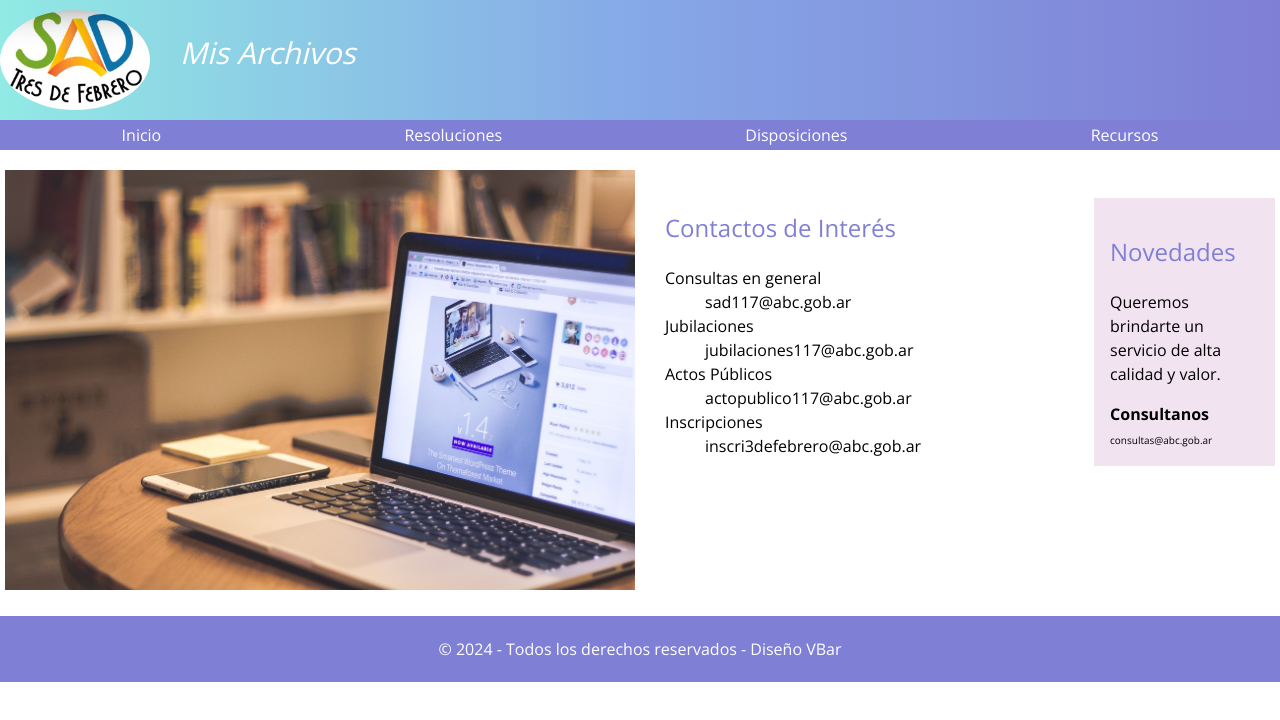
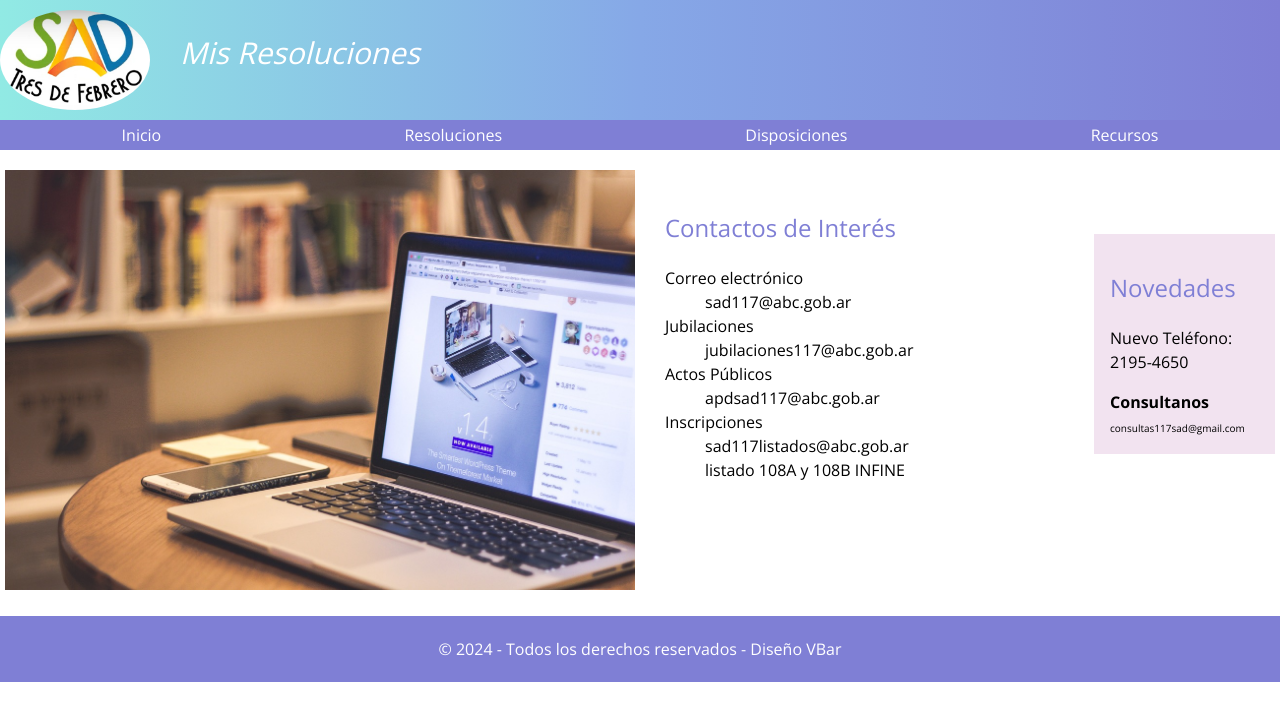
Before and after one commit to VBDeveloper2075/sitio-resoluciones, a website built with Vite: page index.html in a window 1280 px wide. Built offline with nearby package versions, Linux system fonts and the light colour scheme.

Commit message:
logo y datos

```diff
--- a/index.html
+++ b/index.html
@@ -3,7 +3,8 @@
   <head>
     <meta charset="UTF-8" />
     <meta name="viewport" content="width=device-width, initial-scale=1.0" />
-    <title>Vero</title>
+    <title>SAD 3deF</title>
+    <link rel="icon" type="image/jpeg" href="./img/logoSad.jpg" />
     <link rel="preconnect" href="https://fonts.googleapis.com" />
     <link rel="preconnect" href="https://fonts.gstatic.com" crossorigin />
     <link
@@ -17,7 +18,7 @@
     <header>
       <div class="holder">
         <img src="./img/logoSad.jpg" class="logo" />
-        <h1>Mis Archivos</h1>
+        <h1>Mis Resoluciones</h1>
       </div>
     </header>
     <nav>
@@ -38,22 +39,23 @@
           Contactos de Interés
         </h2>
         <dl>
-          <dt>Consultas en general</dt>
+          <dt>Correo electrónico</dt>
           <dd>sad117@abc.gob.ar</dd>
           <dt>Jubilaciones</dt>
           <dd>jubilaciones117@abc.gob.ar</dd>
           <dt>Actos Públicos</dt>
-          <dd>actopublico117@abc.gob.ar</dd>
+          <dd>apdsad117@abc.gob.ar</dd>
           <dt>Inscripciones</dt>
-          <dd>inscri3defebrero@abc.gob.ar</dd>
+          <dd>sad117listados@abc.gob.ar</dd>
+          <dd>listado 108A y 108B INFINE</dd>
         </dl>
       </section>
       <section class="novedades">
         <h2>Novedades</h2>
         <div class="consultanos">
-          <p>Queremos brindarte un servicio de alta calidad y valor.</p>
+          <p>Nuevo Teléfono: 2195-4650</p>
           <span class="cita">Consultanos</span>
-          <span class="autor">consultas@abc.gob.ar</span>
+          <span class="autor">consultas117sad@gmail.com</span>
         </div>
       </section>
     </div>
```
Also changed, not shown: disposiciones.html (+2 -1 lines), js/resoluciones.js (+7 -0 lines), resoluciones.html (+2 -1 lines), utiles.html (+2 -1 lines).
